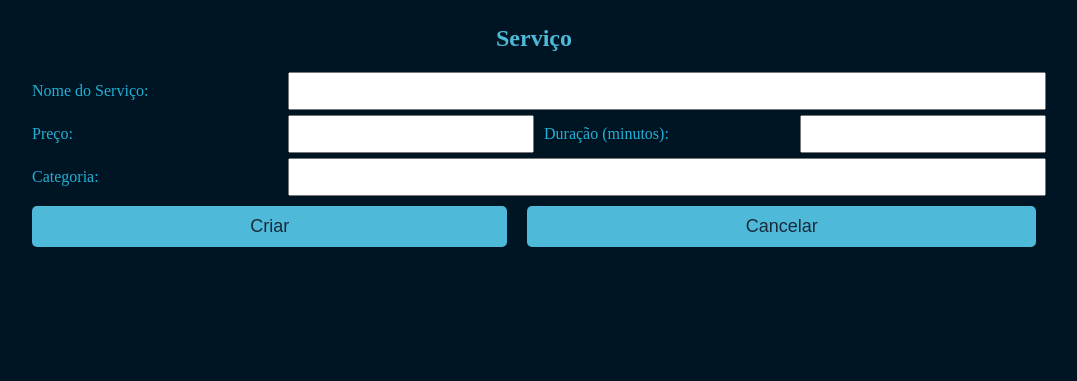
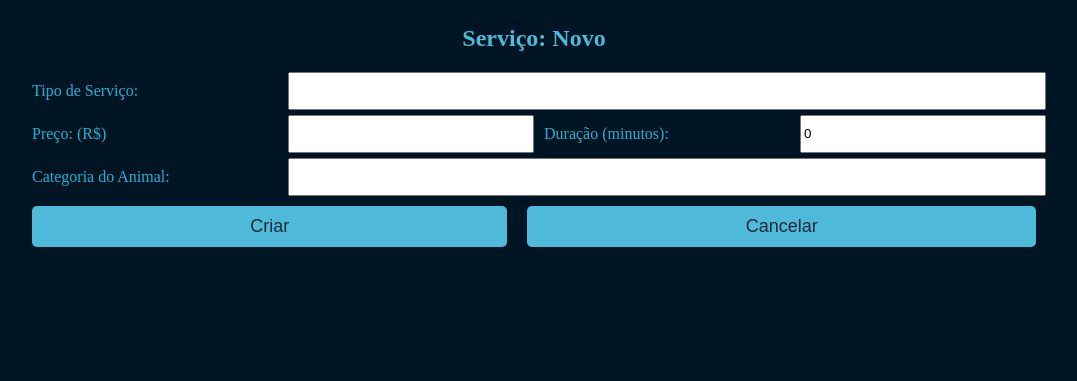
Before and after one commit to Ryushuke/CC-Petshop, a PHP site: page /?nav=cadastro in a window 1280 px wide. Shown: the part 185-566 px from the top of the page, without its empty margins (106-1183 px from the left). Run offline with PHP 8.4, Linux system fonts and the light colour scheme; some web fonts are replaced.

Commit message:
update: Ajuste no estilo da pagina de cadastro, com direito a melhor validação dos dados.

```diff
--- a/css/style.css
+++ b/css/style.css
@@ -29,6 +29,7 @@
 	--surface-tonal-a50: #8a949e;
 
 	--negative-a0: rgb(190, 34, 34);
+	--negative-a10: rgb(191, 122, 122);
 
 	--body-height: 1080px;
 }
@@ -240,6 +241,12 @@ h2.title
 	flex-grow: 1;
 }
 
+.service input:user-invalid
+{
+	flex-grow: 1;
+	background-color: var(--negative-a10);
+}
+
 .service textarea
 {
 	min-height: 100px;
--- a/view/Cadastro.php
+++ b/view/Cadastro.php
@@ -4,25 +4,25 @@
 ?>
 
 	<div class="service main-content">
-	<h2 class="title">Serviço</h2>
+		<h2 class="title">Serviço: <?php echo $service->name ?? 'Novo'; ?></h2>
 		<form action="?nav=<?php echo $editMode ? 'editar' : 'novo'; ?>" method="post">
 			<input type="hidden" name="id" value="<?php echo $service->id; ?>" />
 
 			<div>
-			<label for="name">Nome do Serviço:</label>
+				<label for="name">Tipo de Serviço:</label>
 				<input type="text" id="name" name="name" value="<?php echo htmlspecialchars($service->name); ?>" required/>
 			</div>
 
 			<div>
-			<label for="price">Preço:</label>
-			<input type="number" class="inline" id="price" name="price" step="0.01" value="<?php echo number_format($service->price, 2, ',', '.'); ?>" required />
+				<label for="price">Preço: (R$)</label>
+				<input type="number" class="inline" id="price" name="price" step="0.01" value="<?php echo number_format($service->price, 2, ',', '.'); ?>" min='0' pattern="^\d*(\.\d{0,2})?$" required />
 
 				<label for="duration">Duração (minutos):</label>
-			<input type="number" class="inline" id="duration" name="duration" value="<?php echo $service->duration; ?>" required />
+				<input type="number" class="inline" id="duration" name="duration" value="<?php echo $service->duration ?? '0'; ?>" min='0' required />
 			</div>
 
 			<div>
-			<label for="category">Categoria:</label>
+				<label for="category">Categoria do Animal:</label>
 				<input type="text" id="category" name="category" value="<?php echo htmlspecialchars($service->category); ?>" required/>
 			</div>
 
```
Lines whose indentation alone changed are shown as unchanged.
